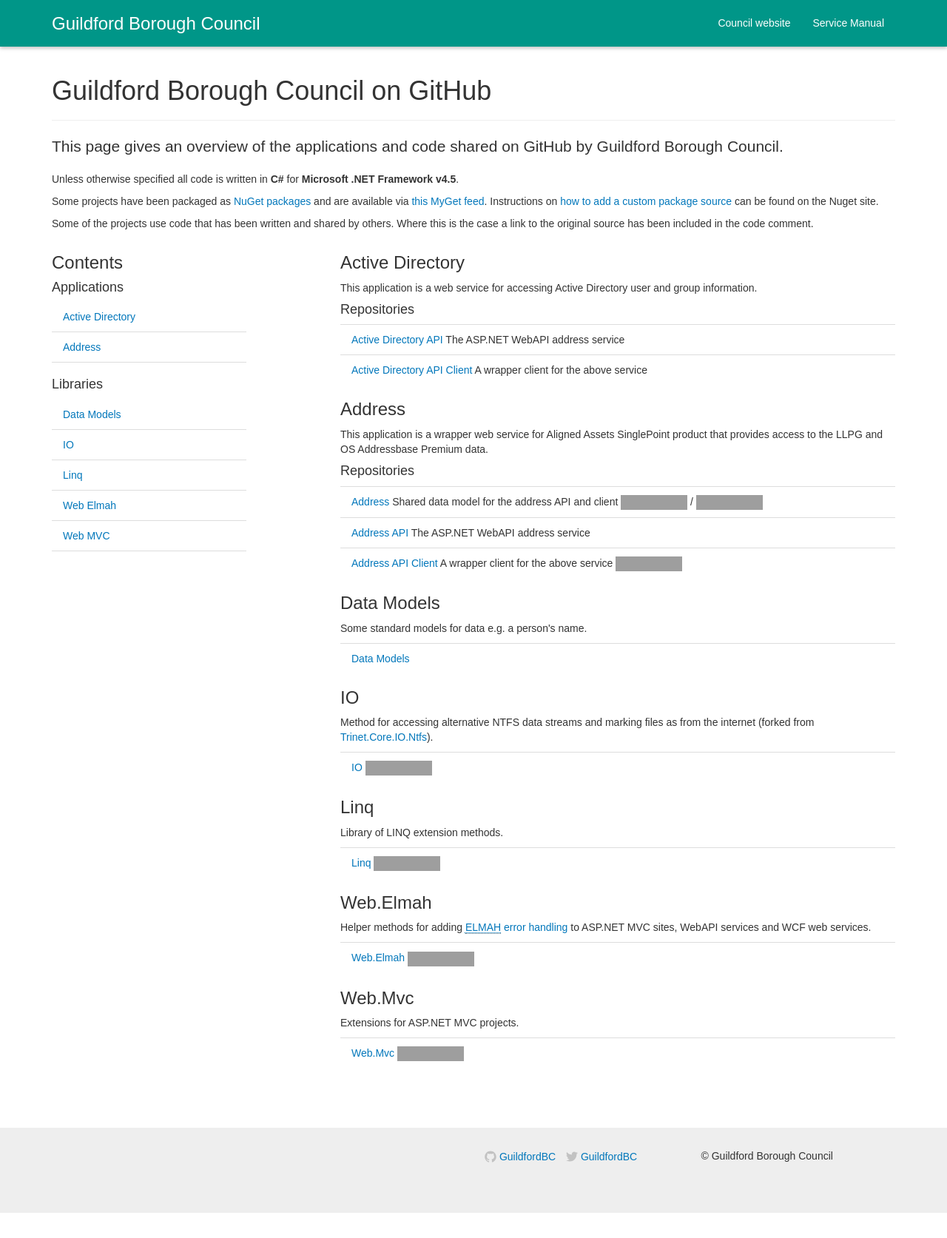
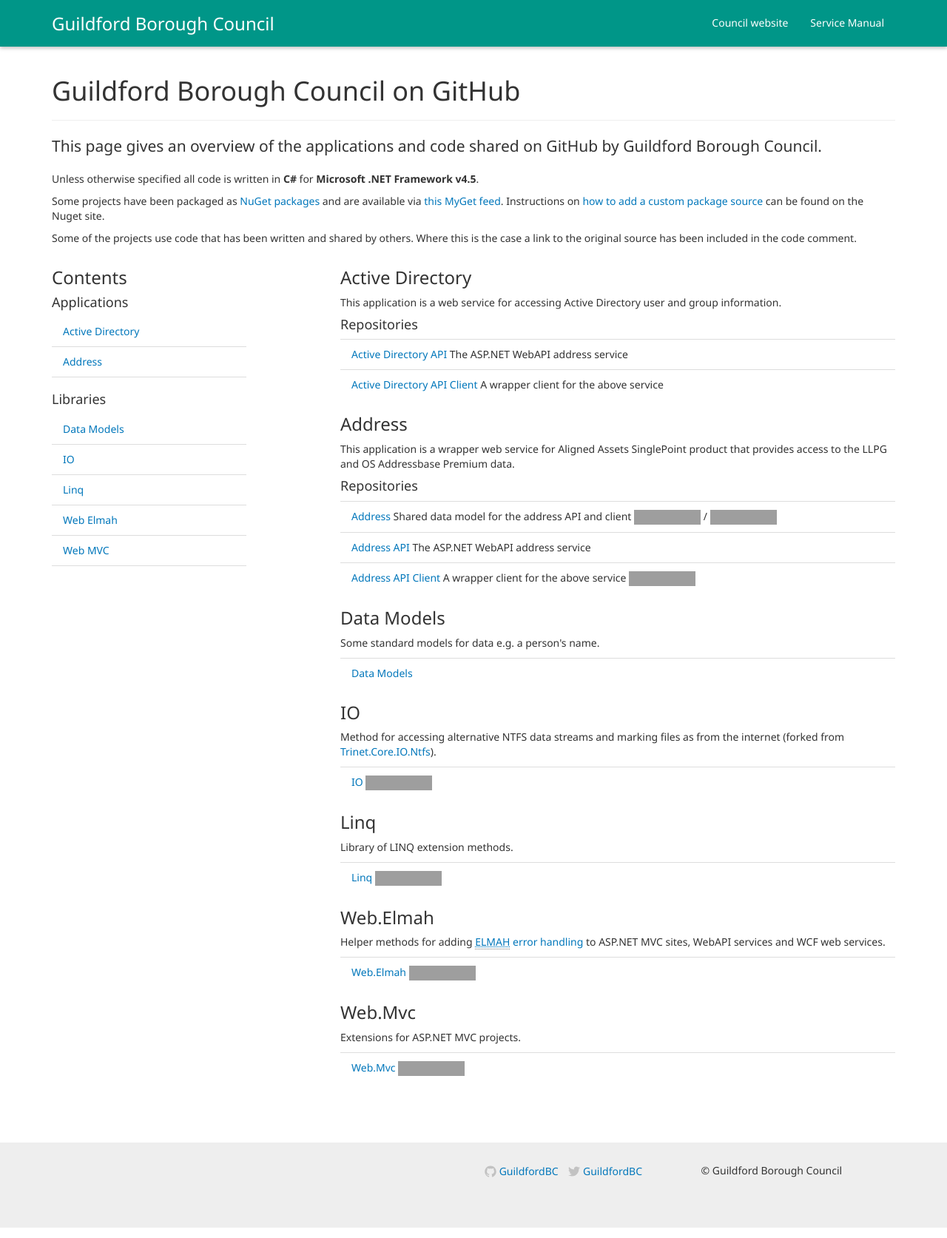
Before and after one commit to BforBen/guildfordbc.github.io, a Jekyll site: the page built from index.md, in a window 1280 px wide. Shown: the whole page at 74% size. Built offline with Jekyll 4.4.1, drawn with Linux system fonts in a browser that asks for light colours; nearby versions of some CDN libraries; some web fonts are replaced; grey boxes are pictures that could not be loaded.

Commit message:
Update font choice

```diff
--- a/_layouts/default.html
+++ b/_layouts/default.html
@@ -8,7 +8,7 @@
     <meta name="description" content="{{ site.description }}">
     <link rel="canonical" href="{{ page.url | replace:'index.html','' | prepend: site.baseurl | prepend: site.url }}">
     <link rel="stylesheet" href="//maxcdn.bootstrapcdn.com/bootstrap/3.2.0/css/bootstrap.min.css">
-    <link href="//fonts.googleapis.com/css?family=Droid+Sans:400,700" rel="stylesheet">
+    <link href="//fonts.googleapis.com/css?family=Noto+Sans:400,700" rel="stylesheet">
     <link rel="stylesheet" href="{{ 'css/main.css' | prepend: site.baseurl }}">
     <meta name="ROBOTS" content="NOINDEX">
 </head>
--- a/css/main.css
+++ b/css/main.css
@@ -1,6 +1,6 @@
 body
 {
-    font-family: Droid Sans, sans-serif;
+    font-family: 'Noto Sans', sans-serif;
 }
 .navbar-gbc {
     border: 0;
```
